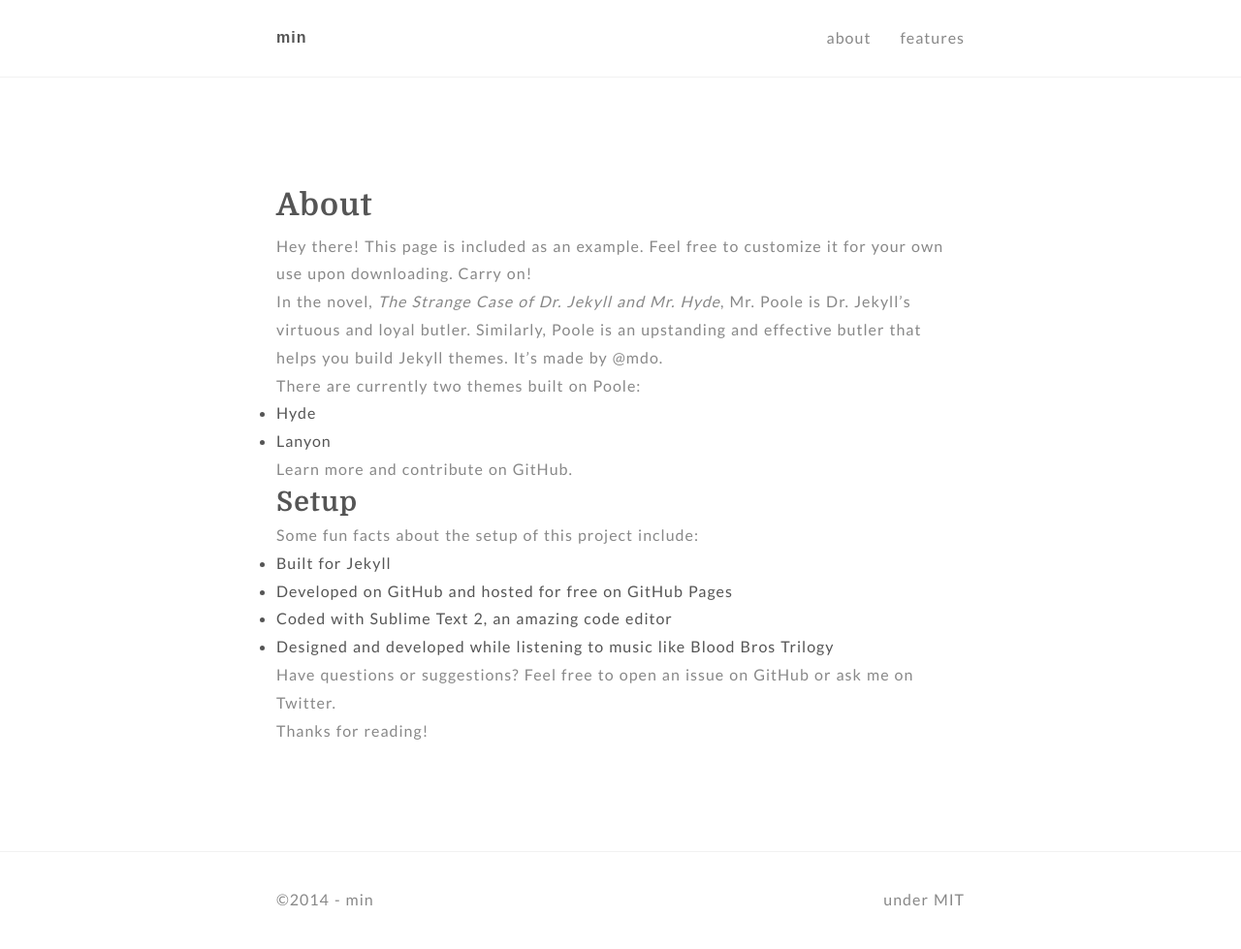
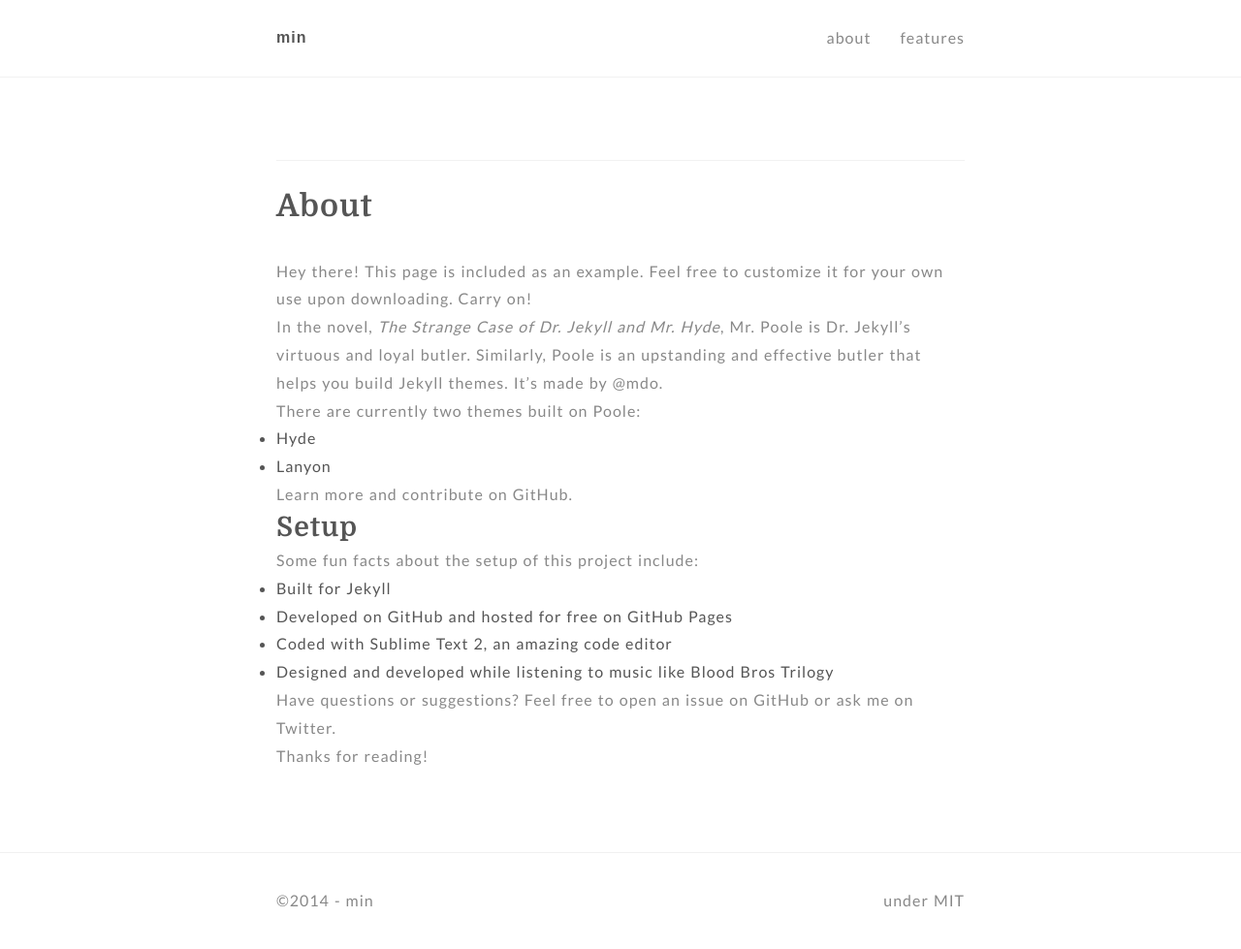
Before and after one commit to 0tmt/min, a Jekyll site: the page built from about.md, in a window 1280 px wide. Shown: the whole page at 97% size. Built offline with Jekyll 4.4.1, drawn with Linux system fonts in a browser that asks for light colours; some web fonts are replaced.

Commit message:
Bunch of stuff

```diff
--- a/_config.yml
+++ b/_config.yml
@@ -6,7 +6,7 @@ relative_permalinks: true
 title:            min
 tagline:          A simple Jekyll theme
 url:              http://dbelt93.github.io
-paginate:         2
+paginate:         1
 baseurl:          http://dbelt93.github.io/min/
 author:
   name:           Daniel Belt
--- a/_includes/header.html
+++ b/_includes/header.html
@@ -38,8 +38,8 @@
 
             <div class="loop6">
                 <ul class="menu">
-                    <li><p><a href="#">about</a></p></li>
-                    <li><p><a href="#">features</a></p></li>
+                    <li><p><a href="{{ site.baseurl }}/pages/about.html">about</a></p></li>
+                    <li><p><a href="{{ site.baseurl }}/pages/features.html">features</a></p></li>
                 </ul>
             </div>
         </div>
--- /dev/null
+++ b/pages/about.html
@@ -0,0 +1,4 @@
+---
+layout: default
+title: About
+---
--- /dev/null
+++ b/pages/features.html
@@ -0,0 +1,4 @@
+---
+layout: default
+title: About
+---
--- a/public/scss/style.css
+++ b/public/scss/style.css
@@ -183,17 +183,21 @@ nav {
 
 /* line 83, C:/Users/DanielBelt/Documents/GitHub/min/public/scss/style.scss */
 section {
-  padding: 100px 0px; }
+  padding: 75px 0px; }
 
-/* line 89, C:/Users/DanielBelt/Documents/GitHub/min/public/scss/style.scss */
-.page a {
-  font-weight: 700; }
+/* line 88, C:/Users/DanielBelt/Documents/GitHub/min/public/scss/style.scss */
+.page {
+  padding: 25px 0px;
+  border-top: solid 1px #f1f1f1; }
+  /* line 92, C:/Users/DanielBelt/Documents/GitHub/min/public/scss/style.scss */
+  .page a {
+    font-weight: 700; }
 
-/* line 92, C:/Users/DanielBelt/Documents/GitHub/min/public/scss/style.scss */
+/* line 95, C:/Users/DanielBelt/Documents/GitHub/min/public/scss/style.scss */
 article {
   padding: 75px 0px; }
 
-/* line 97, C:/Users/DanielBelt/Documents/GitHub/min/public/scss/style.scss */
+/* line 100, C:/Users/DanielBelt/Documents/GitHub/min/public/scss/style.scss */
 footer {
   padding: 25px 0px;
   border-top: solid 1px #f1f1f1; }
--- a/public/scss/style.scss
+++ b/public/scss/style.scss
@@ -82,10 +82,13 @@ nav {
 
 section {
     @extend .main;
-    padding: 100px 0px;
+    padding: 75px 0px;
 }
 
 .page {
+    padding: 25px 0px;
+    border-top: solid 1px #f1f1f1;
+
     a {font-weight: 700;}
 }
 
```
Also changed, not shown: index.html (indentation only), 1 other file.
